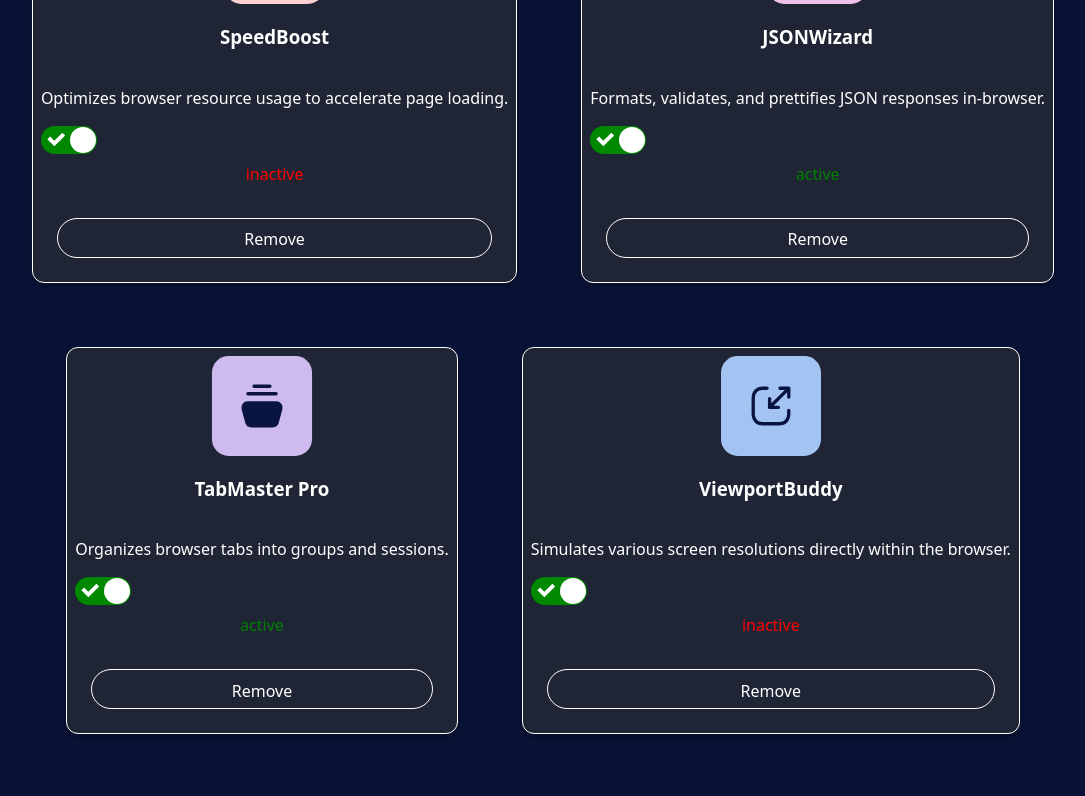
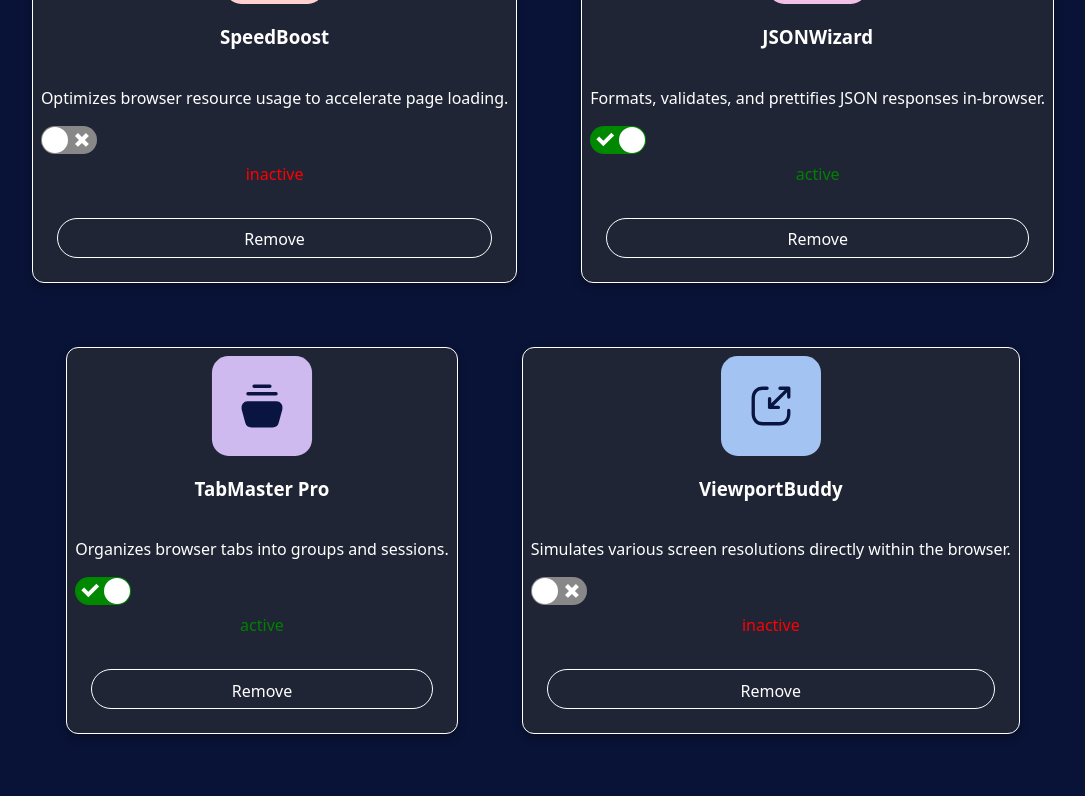
Before and after one commit to Joyfull-Happiness/react-toggle-app, a React (Vite) app: page / in a window 1280 px wide. Shown: the part 800-1596 px from the top of the page, without its empty margins (97-1182 px from the left). Built offline with nearby package versions, Linux system fonts and the light colour scheme.

Commit message:
updated toggle bug fixed

```diff
--- a/src/components/Card.jsx
+++ b/src/components/Card.jsx
@@ -1,8 +1,14 @@
 import "./Card.css";
+import React, { useState } from "react";
 import Button from "./Button.jsx";
 import Toggle from "./Toggle.jsx";
 
-function Card({ object, toggleChange, toggleChecked }) {
+function Card({ object, id, updateData }) {
+  const [checked, setChecked] = useState(false);
+  const handleToggleChange = (nextChecked) => {
+    updateData(id, nextChecked);
+    setChecked(nextChecked);
+  };
   return (
     <>
       <div className="card">
@@ -11,11 +17,10 @@ function Card({ object, toggleChange, toggleChecked }) {
 
         <p> {object.description}</p>
         <Toggle
-          card={object.name}
-          // i need to pass through an id as another prop (ie  activity={object.isActive} )
+          /* below we are connecting the toggle to the data */
           activity={object.isActive}
-          handleChange={toggleChange}
-          checked={toggleChecked}
+          toggleChange={handleToggleChange}
+          id={id}
         />
         <Button text="Remove" />
       </div>
--- a/src/components/Toggle.jsx
+++ b/src/components/Toggle.jsx
@@ -1,11 +1,11 @@
 import Switch from "react-switch";
 import "./Toggle.css"; // Import your CSS for styling
 
-export default function Toggle({ activity, handleChange, checked }) {
+export default function Toggle({ activity, toggleChange }) {
   return (
     <>
       <label className="toggle">
-        <Switch onChange={handleChange} checked={checked} />
+        <Switch onChange={toggleChange} checked={activity ? true : false} />
       </label>
       <p style={{ color: activity ? "green" : "red" }}>
         <span> {activity ? "active" : "inactive"} </span>
@@ -13,3 +13,4 @@ export default function Toggle({ activity, handleChange, checked }) {
     </>
   );
 }
+/* in toggle we only have two props.  */
--- a/src/pages/Home.jsx
+++ b/src/pages/Home.jsx
@@ -4,19 +4,34 @@ import Card from "../components/Card.jsx";
 import React, { useState } from "react";
 
 function Home() {
+  //usestate data is passing in the data array from data.js
   const [dataApi, setDataApi] = useState(data);
   const [activity, setActivity] = useState("all");
-  const [checked, setChecked] = useState(true);
 
-  function handleChange(checked) {
-    setChecked(checked);
+  /* handlechange is updateing the array for each card we click on (or each object we click
+  on it is only updating the is active key */
+  function handleChange(id, newIsActive) {
+    console.log("apiData", dataApi);
+
+    const updatedData = dataApi.map((item) => {
+      if (item.id === id) {
+        return { ...item, isActive: newIsActive };
+      }
+      return item;
+    });
+    setDataApi(updatedData);
   }
-
+  // below we are difinning filterCards. filtercards when we arrive on the
+  // page is the ustate initial array so then it filters through the array via the
+  //ifstatements only run line
+  // the return rtue means just be the initial variable. be the array that already existst in
+  // data api
   const filterCards = dataApi.filter((obj) => {
     if (activity === "active") return obj.isActive;
     if (activity === "inactive") return !obj.isActive;
     return true;
   });
+
   // move useState and handle change from toogle to here and then pass it
   // through to the toggle
   return (
@@ -32,12 +47,17 @@ function Home() {
       </div>
       {/* <Button text="Active" /> */}
       <div className="card-container">
-        {filterCards.map((object, id) => (
+        {/* between the return statement is called jsx,
+        the filtercards.map is pasing through each object in the array.
+
+        we are passing through speicific objects so we can build and display certain
+        elements to the user. We're giving the necesary information to for the card to use later */}
+        {filterCards.map((object) => (
           <Card
             object={object}
-            key={id}
-            toggleChange={handleChange}
-            toggleChecked={checked}
+            id={object.id}
+            key={object.id}
+            updateData={handleChange}
           />
         ))}
       </div>
```
